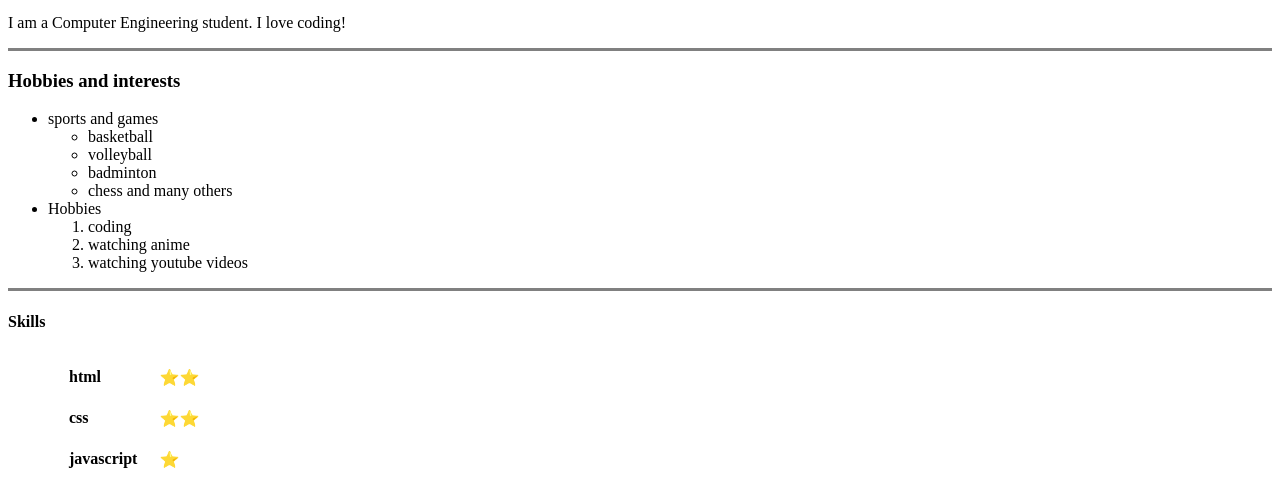
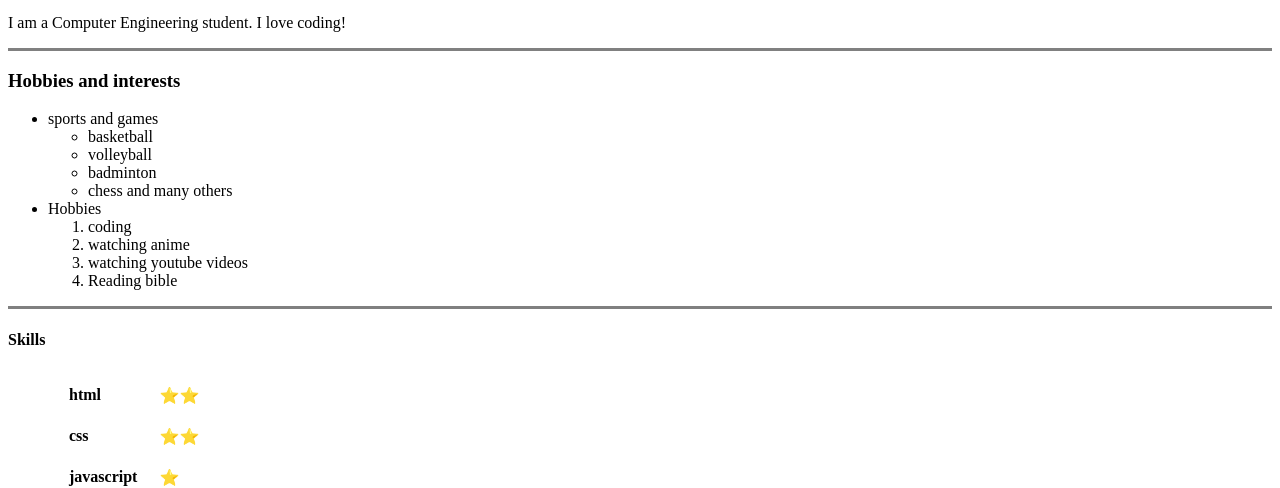
Before and after one commit to alexanderlascanolopez/cv, a plain HTML site: page index.html in a window 1280 px wide. Shown: the part 312-800 px from the top of the page. Drawn offline with Linux system fonts and the light colour scheme.

Commit message:
add hobbies

```diff
--- a/index.html
+++ b/index.html
@@ -25,6 +25,7 @@
           <li>coding</li>
           <li>watching anime</li>
           <li>watching youtube videos</li>
+          <li>Reading bible</li>
         </ol>
       </li>
     </ul>
```
